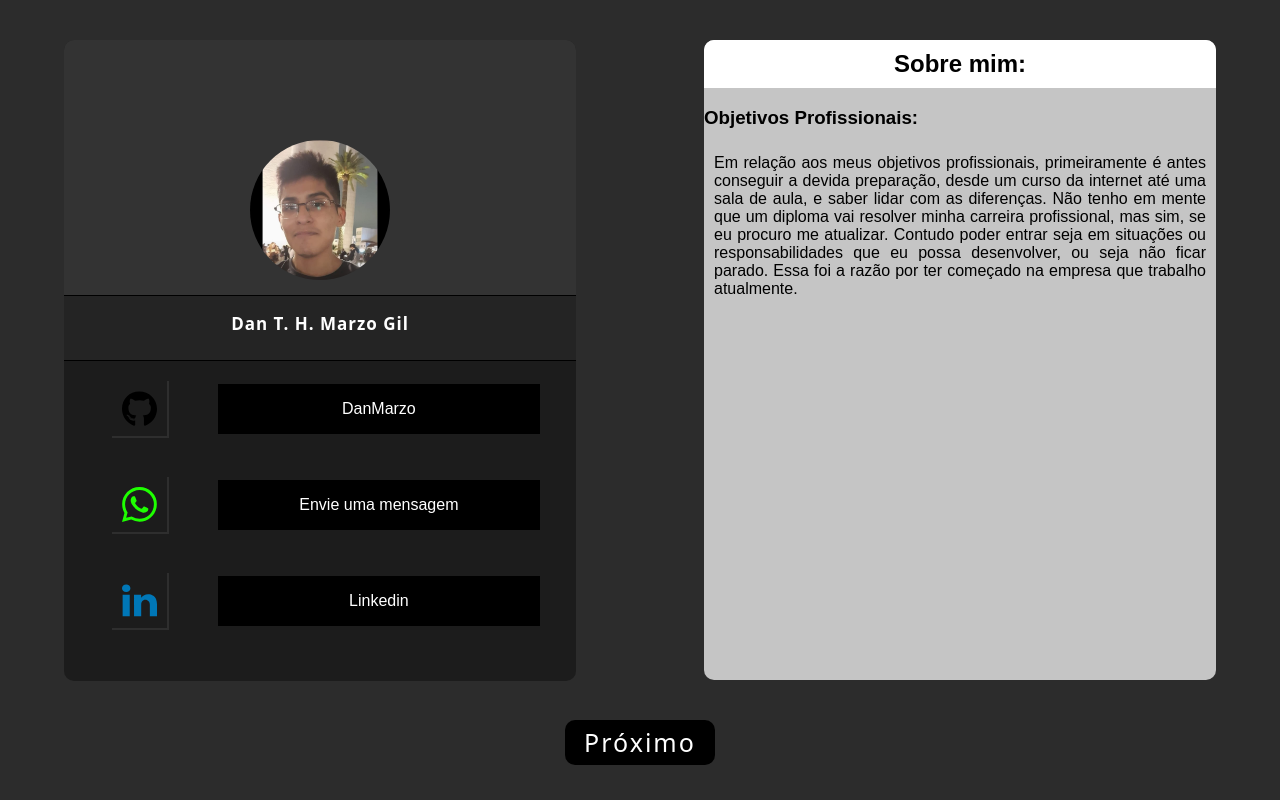
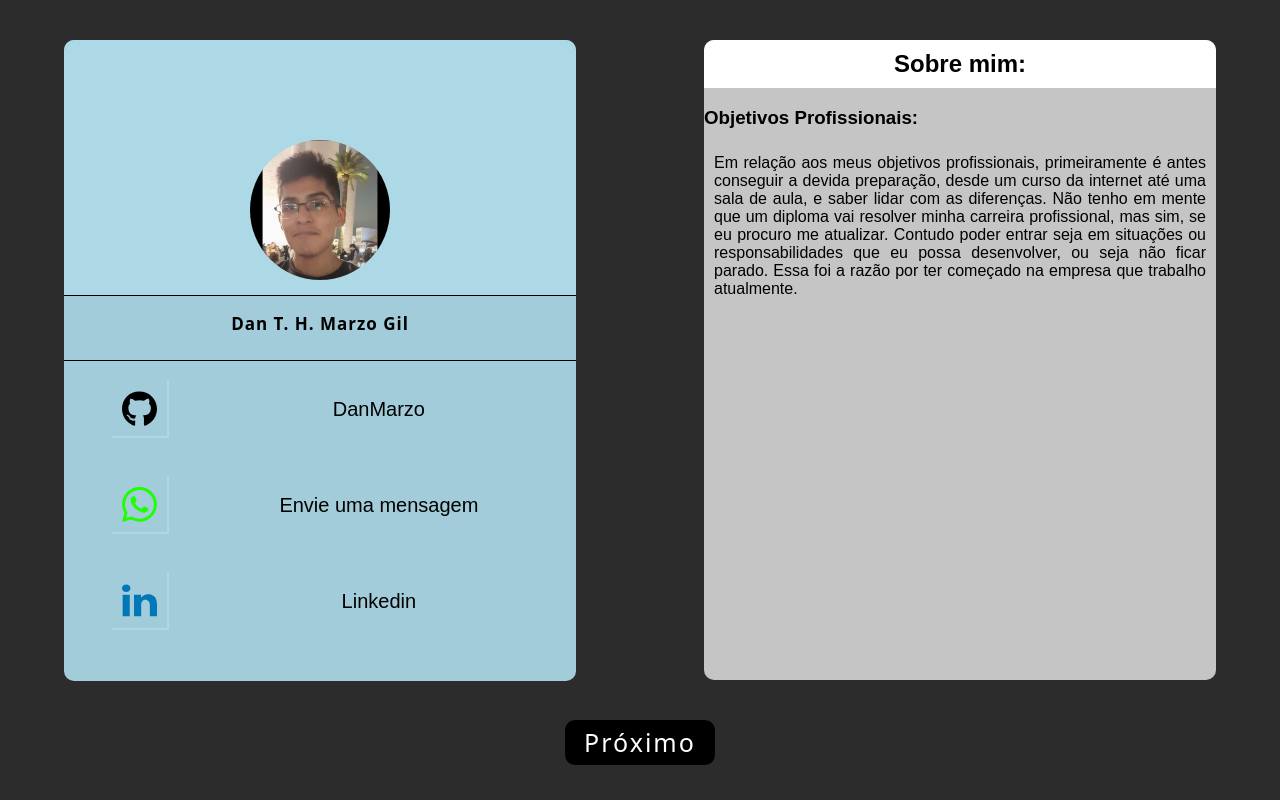
Before and after one commit to DanMarzo/Apresentacao-o-PWeb-II-Etec, an Angular app: page / in a window 1280 px wide. Built offline with nearby package versions, Linux system fonts and the light colour scheme.

Commit message:
Mexendo nas cores

```diff
--- a/src/app/app.component.css
+++ b/src/app/app.component.css
@@ -17,7 +17,7 @@
   min-width: 300px;
   min-height: 300px;
 }
-.class-id-div-information{color: white;}
+.class-id-div-information{color: #000000;}
 .class-div-dadosPessoa
 {
   background-color: rgb(197, 197, 197);
@@ -41,7 +41,7 @@
 }
 .class-div-contatos
 {
-  background-color: #1c1c1c;
+  background-color: #a2ccda;
   border-bottom-left-radius: 10px;
   border-bottom-right-radius: 10px;
   display: grid;
@@ -56,8 +56,8 @@
   align-self: center;
   justify-self: center;
   padding: 10px;
-  border-right: 2px solid #2e2e2e;
-  border-bottom: 2px solid #2e2e2e;
+  border-right: 2px solid #add8e6;
+  border-bottom: 2px solid #add8e6;
 }
 .class-span-informacao {
   align-self: center;
@@ -72,7 +72,7 @@
   flex-direction: column;
   align-self: center;
   /* flex-direction: column-reverse; */
-  background-color: #242424;
+  background-color: #a2ccda;
   width: 100%;
 }
 .class-backFoto
@@ -82,7 +82,7 @@
   justify-content: center;
   width: 100%;
   height: 80%;
-  background-color: rgb(51, 51, 51);
+  background-color: #add8e6;
 }
 
 .class-banner ,.class-backFoto {
@@ -131,7 +131,6 @@
   grid-template-rows: 90% 10%;
   border-radius: 5px;
   justify-items: center;
-
 }
 .transition
 {
@@ -155,6 +154,7 @@
   color: #ffffff;
   text-decoration: none;
   line-height: 50px;
-  background-color: #000000;
   width: 90%;
+  color:#000000;
+  font-size: 20px;
 }
--- a/src/app/app.component.html
+++ b/src/app/app.component.html
@@ -69,7 +69,7 @@
         <span class="rede-social">
           <svg style="color: rgb(30, 255, 0);" xmlns="http://www.w3.org/2000/svg" fill="currentColor" class="bi bi-whatsapp" viewBox="0 0 16 16"> <path d="M13.601 2.326A7.854 7.854 0 0 0 7.994 0C3.627 0 .068 3.558.064 7.926c0 1.399.366 2.76 1.057 3.965L0 16l4.204-1.102a7.933 7.933 0 0 0 3.79.965h.004c4.368 0 7.926-3.558 7.93-7.93A7.898 7.898 0 0 0 13.6 2.326zM7.994 14.521a6.573 6.573 0 0 1-3.356-.92l-.24-.144-2.494.654.666-2.433-.156-.251a6.56 6.56 0 0 1-1.007-3.505c0-3.626 2.957-6.584 6.591-6.584a6.56 6.56 0 0 1 4.66 1.931 6.557 6.557 0 0 1 1.928 4.66c-.004 3.639-2.961 6.592-6.592 6.592zm3.615-4.934c-.197-.099-1.17-.578-1.353-.646-.182-.065-.315-.099-.445.099-.133.197-.513.646-.627.775-.114.133-.232.148-.43.05-.197-.1-.836-.308-1.592-.985-.59-.525-.985-1.175-1.103-1.372-.114-.198-.011-.304.088-.403.087-.088.197-.232.296-.346.1-.114.133-.198.198-.33.065-.134.034-.248-.015-.347-.05-.099-.445-1.076-.612-1.47-.16-.389-.323-.335-.445-.34-.114-.007-.247-.007-.38-.007a.729.729 0 0 0-.529.247c-.182.198-.691.677-.691 1.654 0 .977.71 1.916.81 2.049.098.133 1.394 2.132 3.383 2.992.47.205.84.326 1.129.418.475.152.904.129 1.246.08.38-.058 1.171-.48 1.338-.943.164-.464.164-.86.114-.943-.049-.084-.182-.133-.38-.232z" fill="#1eff00"></path> </svg>
         </span>
-        <span class="class-span-informacao"><a href="https://wa.me/11955008212" target="_blank"class="class-a-linkSocial">Envie uma mensagem</a></span>
+        <span class="class-span-informacao"><a href="https://wa.me/11960673610" target="_blank"class="class-a-linkSocial">Envie uma mensagem</a></span>
         <span class="rede-social">
           <svg xmlns="http://www.w3.org/2000/svg" viewBox="0 0 64 64" aria-labelledby="title" aria-describedby="desc" role="img" xmlns:xlink="http://www.w3.org/1999/xlink">
           <desc>A color styled icon from Orion Icon Library.</desc>
```
